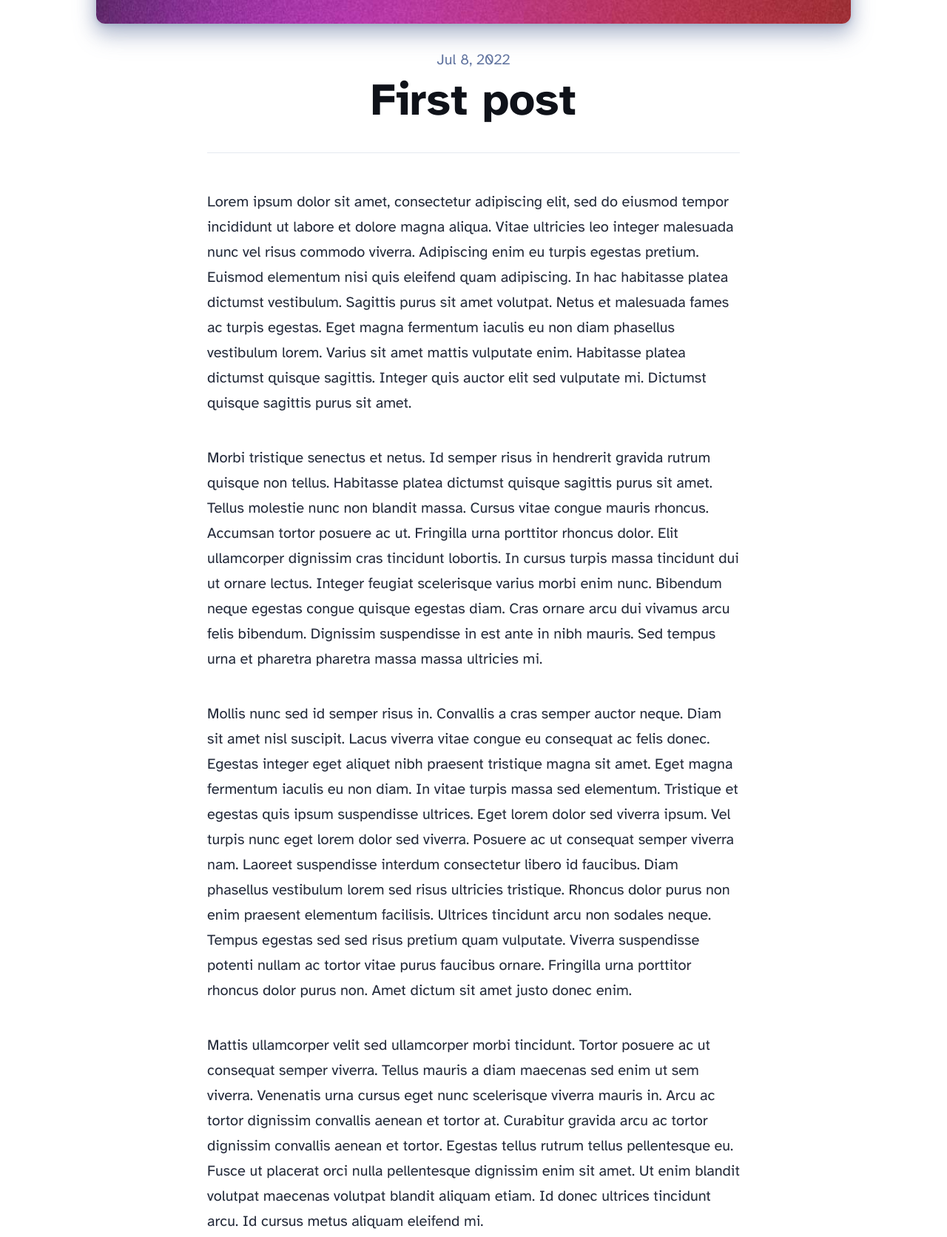
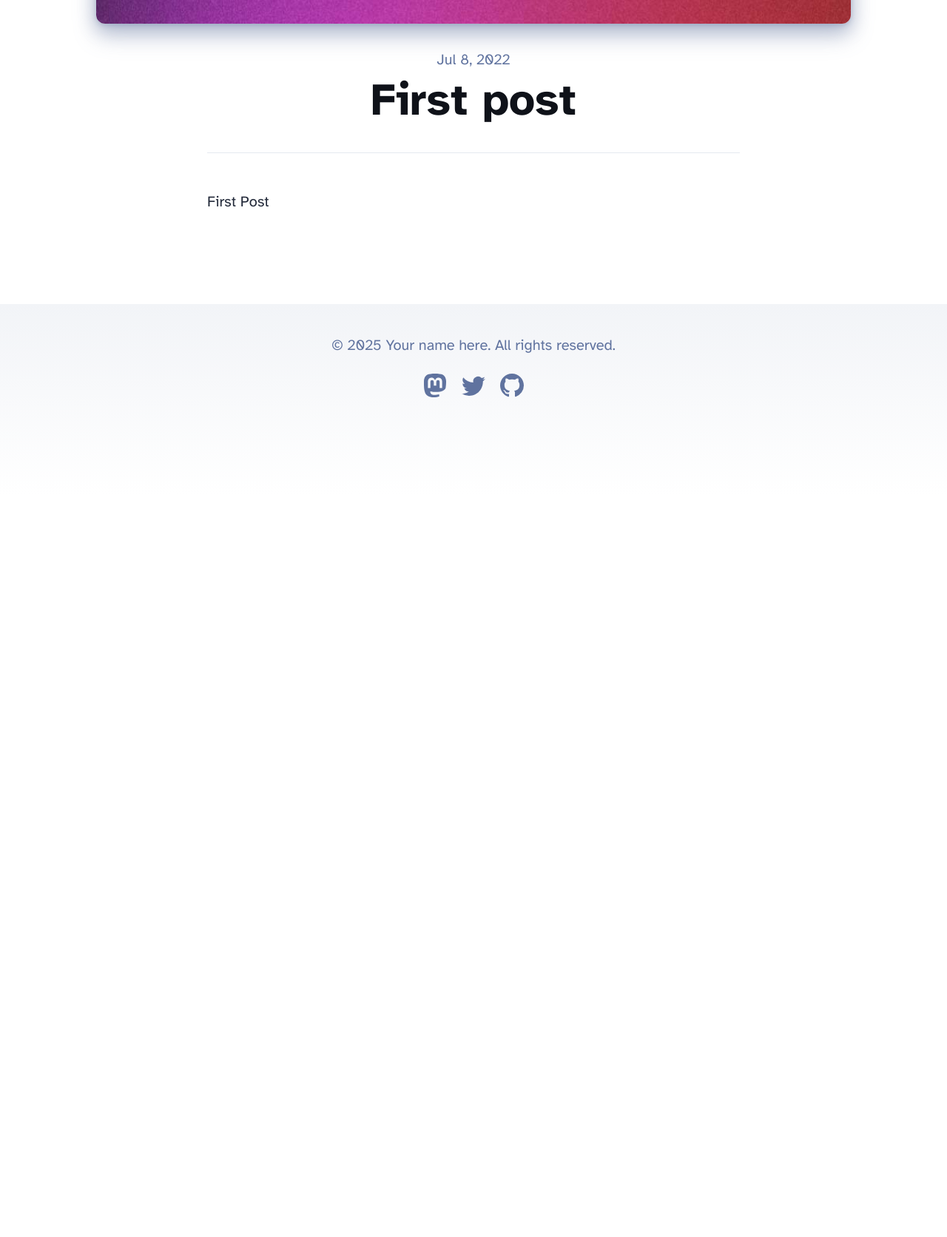
Before and after one commit to luchete80/opensourcemechanics, an Astro site in the folder site/: page /blog/first-post in a window 1280 px wide. Shown: the part 616-2288 px from the top of the page at 74% size. After the commit the page ends 1285 px from the top, so only its background shows below. Built offline with nearby package versions, Linux system fonts and the light colour scheme; Astro itself is replaced by a stand-in of ours.

Commit message:
added post

```diff
--- a/site/src/content/blog/first-post.md
+++ b/site/src/content/blog/first-post.md
@@ -4,13 +4,4 @@
 pubDate: 'Jul 08 2022'
 heroImage: '../../assets/blog-placeholder-3.jpg'
 ---
-
-Lorem ipsum dolor sit amet, consectetur adipiscing elit, sed do eiusmod tempor incididunt ut labore et dolore magna aliqua. Vitae ultricies leo integer malesuada nunc vel risus commodo viverra. Adipiscing enim eu turpis egestas pretium. Euismod elementum nisi quis eleifend quam adipiscing. In hac habitasse platea dictumst vestibulum. Sagittis purus sit amet volutpat. Netus et malesuada fames ac turpis egestas. Eget magna fermentum iaculis eu non diam phasellus vestibulum lorem. Varius sit amet mattis vulputate enim. Habitasse platea dictumst quisque sagittis. Integer quis auctor elit sed vulputate mi. Dictumst quisque sagittis purus sit amet.
-
-Morbi tristique senectus et netus. Id semper risus in hendrerit gravida rutrum quisque non tellus. Habitasse platea dictumst quisque sagittis purus sit amet. Tellus molestie nunc non blandit massa. Cursus vitae congue mauris rhoncus. Accumsan tortor posuere ac ut. Fringilla urna porttitor rhoncus dolor. Elit ullamcorper dignissim cras tincidunt lobortis. In cursus turpis massa tincidunt dui ut ornare lectus. Integer feugiat scelerisque varius morbi enim nunc. Bibendum neque egestas congue quisque egestas diam. Cras ornare arcu dui vivamus arcu felis bibendum. Dignissim suspendisse in est ante in nibh mauris. Sed tempus urna et pharetra pharetra massa massa ultricies mi.
-
-Mollis nunc sed id semper risus in. Convallis a cras semper auctor neque. Diam sit amet nisl suscipit. Lacus viverra vitae congue eu consequat ac felis donec. Egestas integer eget aliquet nibh praesent tristique magna sit amet. Eget magna fermentum iaculis eu non diam. In vitae turpis massa sed elementum. Tristique et egestas quis ipsum suspendisse ultrices. Eget lorem dolor sed viverra ipsum. Vel turpis nunc eget lorem dolor sed viverra. Posuere ac ut consequat semper viverra nam. Laoreet suspendisse interdum consectetur libero id faucibus. Diam phasellus vestibulum lorem sed risus ultricies tristique. Rhoncus dolor purus non enim praesent elementum facilisis. Ultrices tincidunt arcu non sodales neque. Tempus egestas sed sed risus pretium quam vulputate. Viverra suspendisse potenti nullam ac tortor vitae purus faucibus ornare. Fringilla urna porttitor rhoncus dolor purus non. Amet dictum sit amet justo donec enim.
-
-Mattis ullamcorper velit sed ullamcorper morbi tincidunt. Tortor posuere ac ut consequat semper viverra. Tellus mauris a diam maecenas sed enim ut sem viverra. Venenatis urna cursus eget nunc scelerisque viverra mauris in. Arcu ac tortor dignissim convallis aenean et tortor at. Curabitur gravida arcu ac tortor dignissim convallis aenean et tortor. Egestas tellus rutrum tellus pellentesque eu. Fusce ut placerat orci nulla pellentesque dignissim enim sit amet. Ut enim blandit volutpat maecenas volutpat blandit aliquam etiam. Id donec ultrices tincidunt arcu. Id cursus metus aliquam eleifend mi.
-
-Tempus quam pellentesque nec nam aliquam sem. Risus at ultrices mi tempus imperdiet. Id porta nibh venenatis cras sed felis eget velit. Ipsum a arcu cursus vitae. Facilisis magna etiam tempor orci eu lobortis elementum. Tincidunt dui ut ornare lectus sit. Quisque non tellus orci ac. Blandit libero volutpat sed cras. Nec tincidunt praesent semper feugiat nibh sed pulvinar proin gravida. Egestas integer eget aliquet nibh praesent tristique magna.
+First Post
```
